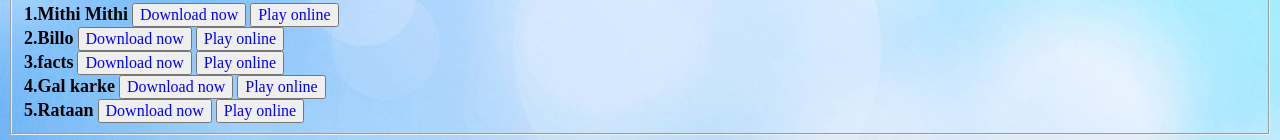
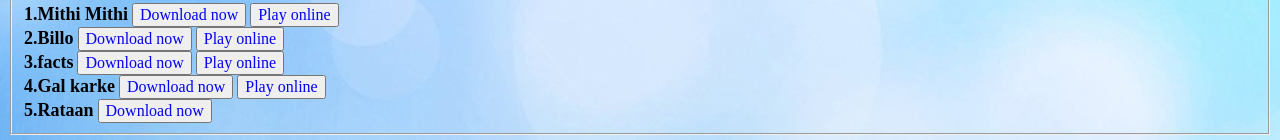
Before and after one commit to ali1832000/projecj_2_ible_media.com, a plain HTML site: page index.html in a window 1280 px wide. Shown: the part 1209-1349 px from the top of the page. Drawn offline with Linux system fonts and the light colour scheme.

Commit message:
yes i one song

```diff
--- a/index.html
+++ b/index.html
@@ -108,8 +108,6 @@ homepage
 <a href="images/songs/Rataan.mp3" Download="download"><button>
 <font size="3" face="ubuntu" color="blue">Download now </font></button></a>
 
-<a href="images/songs/Rataan.mp3"><button>
-<font size="3" face="ubuntu" color="blue">Play online</font></button></a>
 
 
 
```
